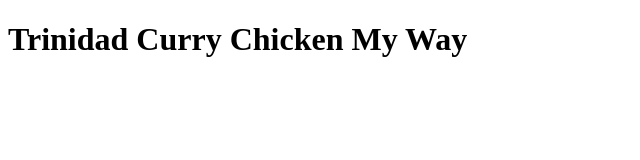
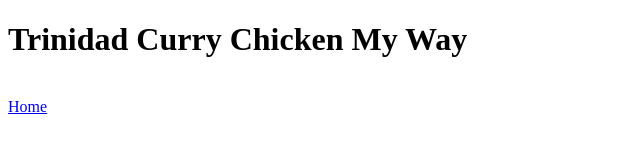
Before and after one commit to Tbaha/odin_recipes, a plain HTML site: page recipes/triniCurryChicken.html in a window 1280 px wide. Shown: the full height of the page, 0-640 px from the left. Drawn offline with Linux system fonts and the light colour scheme.

Commit message:
Added a link from the index.html page to triniCurryChicken.html page. Added a link from the triniCurryChicken.html page to index.html page.

```diff
--- a/recipes/triniCurryChicken.html
+++ b/recipes/triniCurryChicken.html
@@ -7,5 +7,7 @@
 </head>
 <body>
     <h1>Trinidad Curry Chicken My Way</h1>
+    <br>
+    <a href="../index.html" target="_blank" rel="noopener">Home</a>
 </body>
 </html>
```
